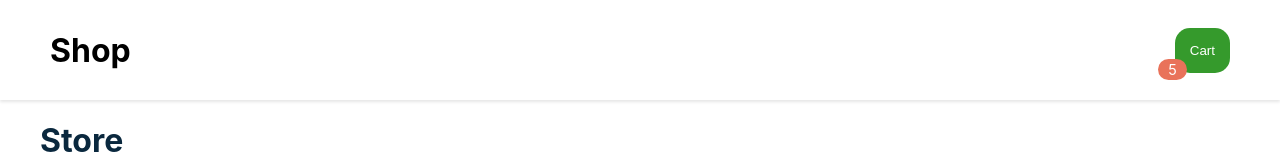
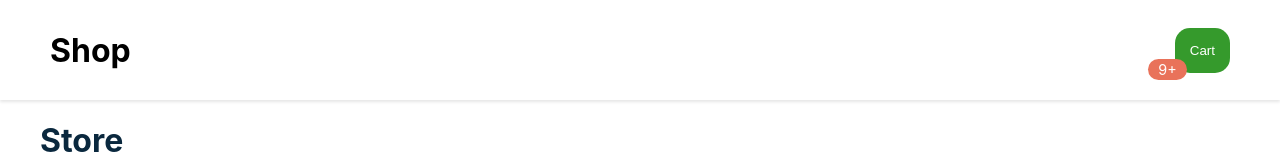
Before and after one commit to oscardelalanza/solid-invention, a React (Create React App) app: page / in a window 1280 px wide. Shown: the top 160 px of the page. Built offline with nearby package versions, Linux system fonts and the light colour scheme.

Commit message:
adding values to BubbleAlert

```diff
--- a/src/components/BubbleAlert.tsx
+++ b/src/components/BubbleAlert.tsx
@@ -1,5 +1,5 @@
 import { Component } from 'react'
-import { StyleBubbleAlert } from '../interfaces/BubbleAlert'
+import { BubbleAlertProps, StyleBubbleAlert } from '../interfaces/BubbleAlert'
 
 const styles: StyleBubbleAlert = {
   bubbleAlert: {
@@ -12,11 +12,18 @@ const styles: StyleBubbleAlert = {
   }
 }
 
-class BubbleAlert extends Component {
+class BubbleAlert extends Component <BubbleAlertProps, {}> {
+  getNumber(n: number): string {
+    if(!n) { return '' }
+
+    return n > 9 ? '9+' : n.toString()
+  }
+
   render() {
+    const { value } = this.props
     return (
       <span style={styles.bubbleAlert}>
-        5
+        {this.getNumber(value)}
       </span>
     )
   }
--- a/src/components/Cart.tsx
+++ b/src/components/Cart.tsx
@@ -23,7 +23,7 @@ class Cart extends Component {
     return(
       <div>
         <span style={styles.bubble}>
-          <BubbleAlert />
+          <BubbleAlert value={10} />
         </span>
         <button style={styles.cart}>
           Cart
--- a/src/interfaces/BubbleAlert.ts
+++ b/src/interfaces/BubbleAlert.ts
@@ -1,3 +1,7 @@
+export interface BubbleAlertProps {
+  value: number
+}
+
 export interface StyleBubbleAlert {
   bubbleAlert: {}
 }
```
